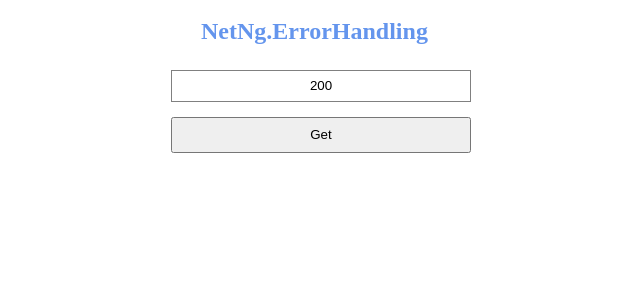
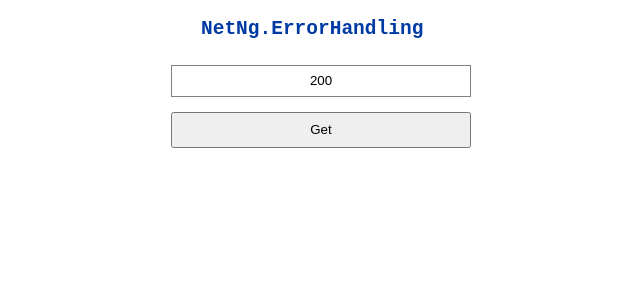
Before and after one commit to neomasterhub/NetNg.ErrorHandling, an Angular app in the folder Client/: page / in a window 1280 px wide. Shown: the top 300 px of the page, without its empty margins (319-959 px from the left). Built offline with nearby package versions, Linux system fonts and the light colour scheme.

Commit message:
[Client] h2 style has been improved.

```diff
--- a/Client/src/app/app.component.css
+++ b/Client/src/app/app.component.css
@@ -6,7 +6,8 @@ main {
 h2 {
   margin: 0 auto;
   padding: 10px 30px;
-  color: cornflowerblue;
+  font-family: monospace;
+  color: #003aa3;
 }
 
 input {
```
